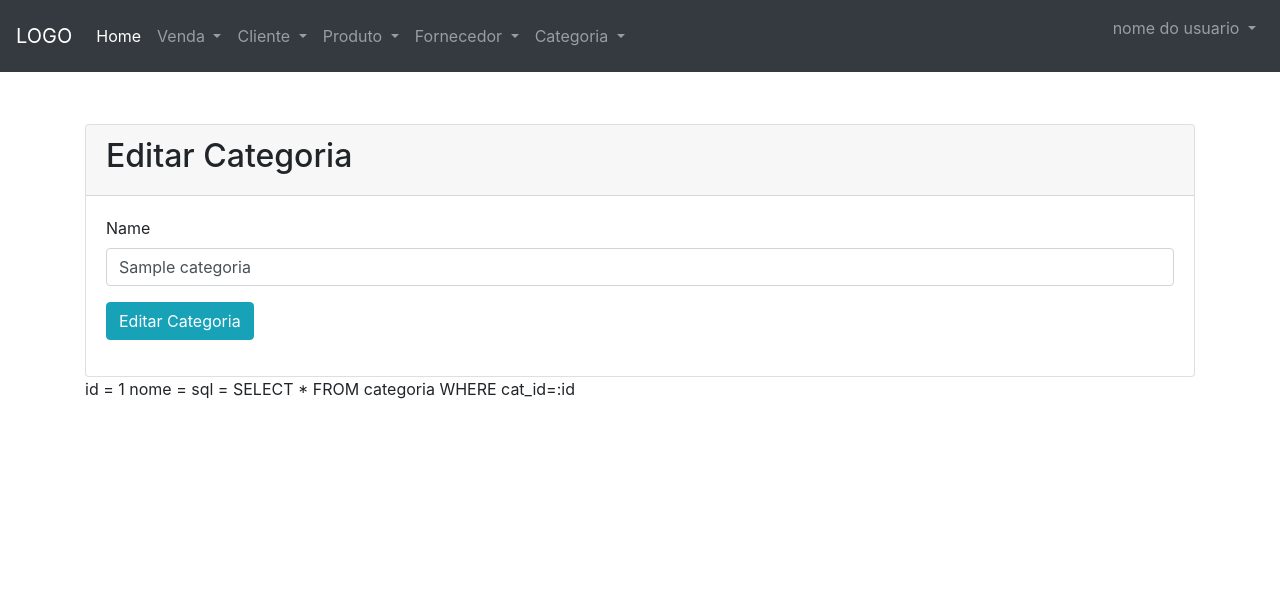
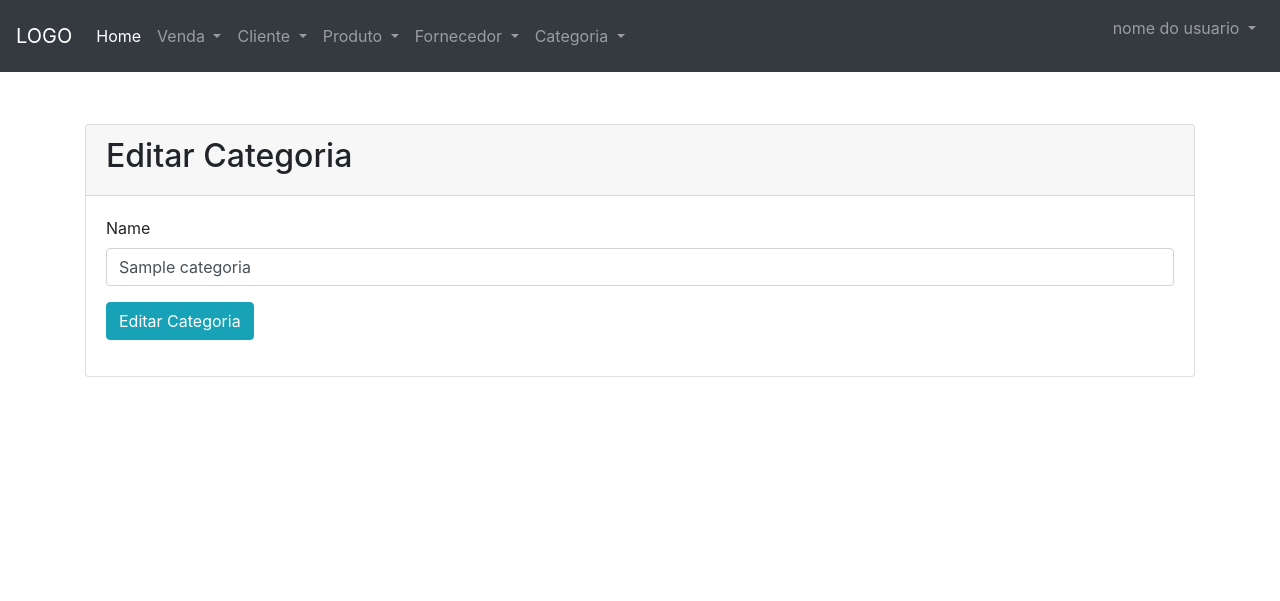
Before and after one commit to moraes3000/projeto-6ads, a PHP site: page /estoque/edit-categoria.php?id=1 in a window 1280 px wide. Shown: the top 601 px of the page. Run offline with PHP 8.4, Linux system fonts and the light colour scheme; tables that the repository leaves empty or names only in its code hold one stand-in row (values such as "Sample post"); data that the repository does not hold is empty; some libraries are stand-ins or nearby versions.

Commit message:
Categoria

```diff
--- a/categoria/delete-categoria.php
+++ b/categoria/delete-categoria.php
@@ -12,6 +12,6 @@ $id = $_GET['id'];
 $sql = 'DELETE FROM categoria WHERE cat_id=:id';
 $statement = $conn->prepare($sql);
 if ($statement->execute([':id' => $id])) {
-    $redirect = "http://127.0.0.1/estoque/categoria/lista-categoria.php";
+    $redirect = "lista-categoria.php";
     header("Location: $redirect");
 }
--- a/categoria/edit-categoria.php
+++ b/categoria/edit-categoria.php
@@ -21,7 +21,7 @@ if (isset ($_POST['name'])) {
   $sql = 'UPDATE categoria SET cat_nome=:name WHERE cat_id=:id';
   $statement = $conn->prepare($sql);
   if ($statement->execute([':name' => $name, ':id' => $id])) {
-      $redirect = "http://127.0.0.1/estoque/categoria/lista-categoria.php";
+      $redirect = "lista-categoria.php";
       header("Location: $redirect");
   }
 }
@@ -50,9 +50,9 @@ if (isset ($_POST['name'])) {
       </form>
     </div>
   </div>
-   <?php echo  'id = '. $id;?>
-    <?php echo  'nome = '. $name;?>
-    <?php echo  'sql = '. $sql;?>
+<!--   --><?php //echo  'id = '. $id;?>
+<!--    --><?php //echo  'nome = '. $name;?>
+<!--    --><?php //echo  'sql = '. $sql;?>
 </div>
 <?php require '../base/footer.php';
 
```
Also changed, not shown: 2 other files.
